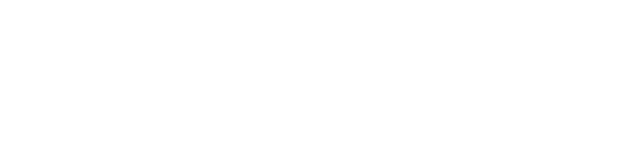
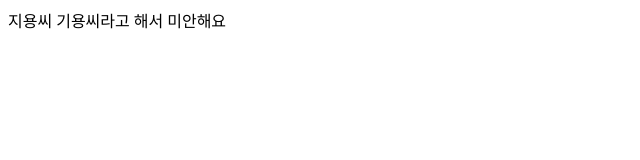
Before and after one commit to JerryKim1023/12group, a plain HTML site: page index.html in a window 1280 px wide. Shown: the whole page, without its empty margins (0-640 px from the left). Drawn offline with Linux system fonts and the light colour scheme.

Commit message:
지용씨 봐주세요

```diff
--- a/index.html
+++ b/index.html
@@ -8,6 +8,6 @@
     </script>
 </head>
 <body>
-
+지용씨 기용씨라고 해서 미안해요
 </body>
 </html>
```
